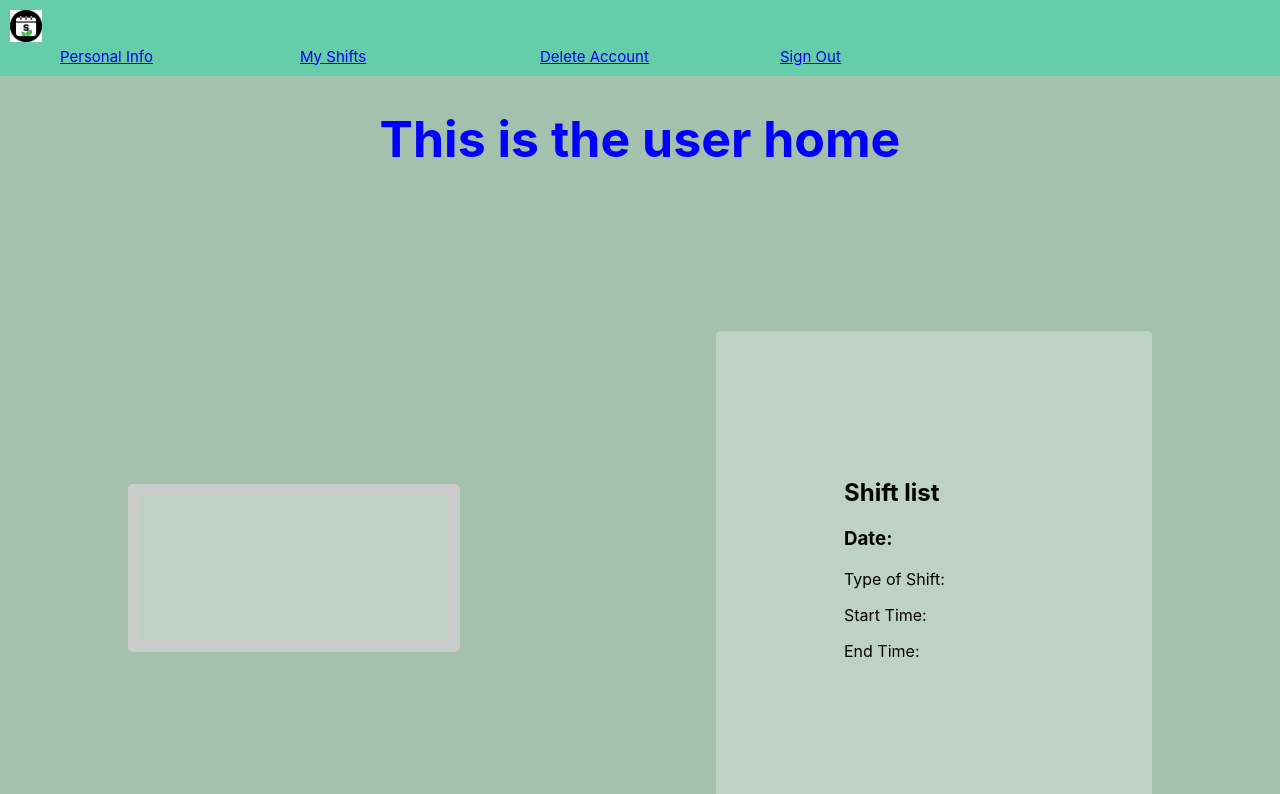
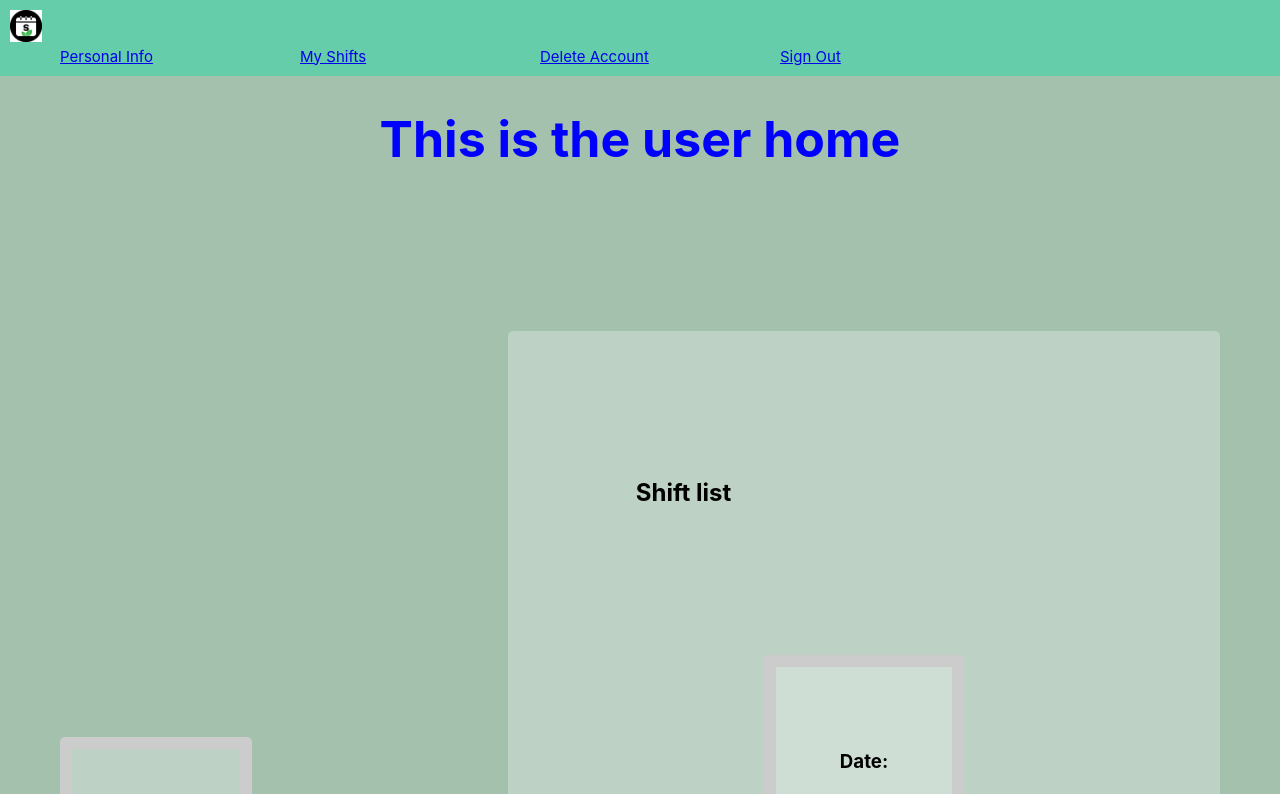
Before and after one commit to mehlia/capstone-project-group-3, a React (Create React App) app in the folder client/schedulism_app/: page /user-home in a window 1280 px wide. Shown: the top 794 px of the page. Built offline with nearby package versions, Linux system fonts and the light colour scheme.

Commit message:
emplyee
hbhb
display attempt

```diff
--- a/client/schedulism_app/src/component/User.js
+++ b/client/schedulism_app/src/component/User.js
@@ -36,7 +36,8 @@ const User = ({user, useDelete, useTitle, deleteUserById}) => {
         <h3>Details</h3>
           {useTitle ? (
             <h3>Personal info</h3>
-        ) : null}        <p>Name: {userOne.name}</p>
+            ) : null}
+            <p>Name: {userOne.name}</p>
             <p>Email Address: {userOne.email}</p>
             <p>Username: {userOne.username}</p>
             <p>Occupation: {userOne.occupation}</p>
--- a/client/schedulism_app/src/component/UserList.js
+++ b/client/schedulism_app/src/component/UserList.js
@@ -14,10 +14,10 @@ const UserList = ({users, allUsers, deleteUserById}) => {
       })
 
     return (
-        <>
+        <div className="employee-list">
         <h2>All Employees</h2>
         {mappedUsers}
-        </>
+        </div>
     );
 }
 
--- a/client/schedulism_app/src/index.css
+++ b/client/schedulism_app/src/index.css
@@ -176,3 +176,31 @@ body{
 }
 
 /* shift css */
+
+.shift {
+  align-items: center;
+  display: inline-block;
+  justify-content: center;
+  padding: 5vw;
+  flex-wrap: nowrap;
+  background-color: rgba(248, 248, 248, 0.3);
+  border: 1vw solid #ccc;
+  margin: 10vw;
+  width: auto;
+  height: auto;
+}
+
+/* employee list css */
+
+.user {
+  align-items: center;
+  display: inline-block;
+  justify-content: center;
+  padding: 5vw;
+  flex-wrap: nowrap;
+  background-color: rgba(248, 248, 248, 0.3);
+  border: 1vw solid #ccc;
+  margin: 10vw;
+  width: auto;
+  height: auto;
+}
```
Lines whose indentation alone changed are shown as unchanged.
